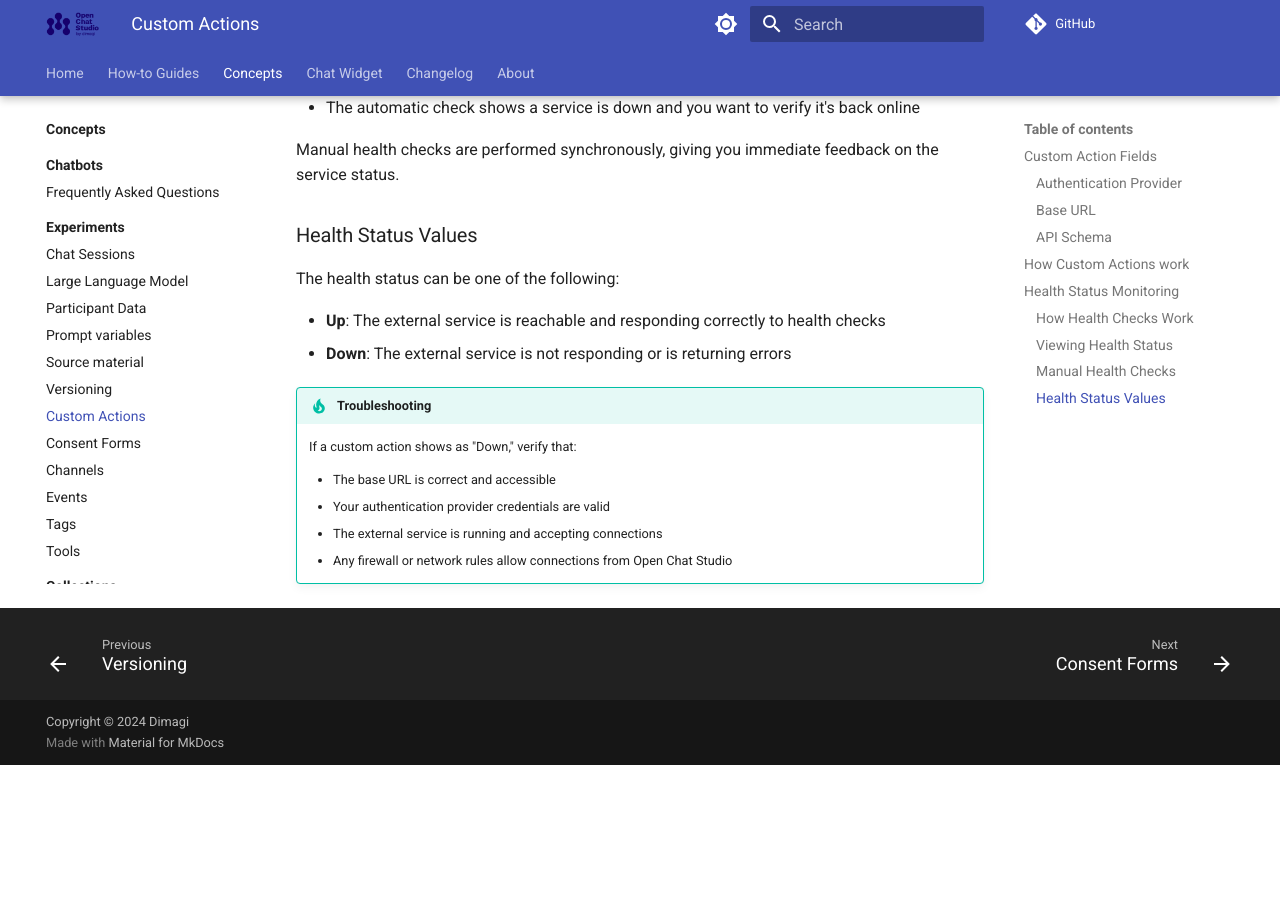
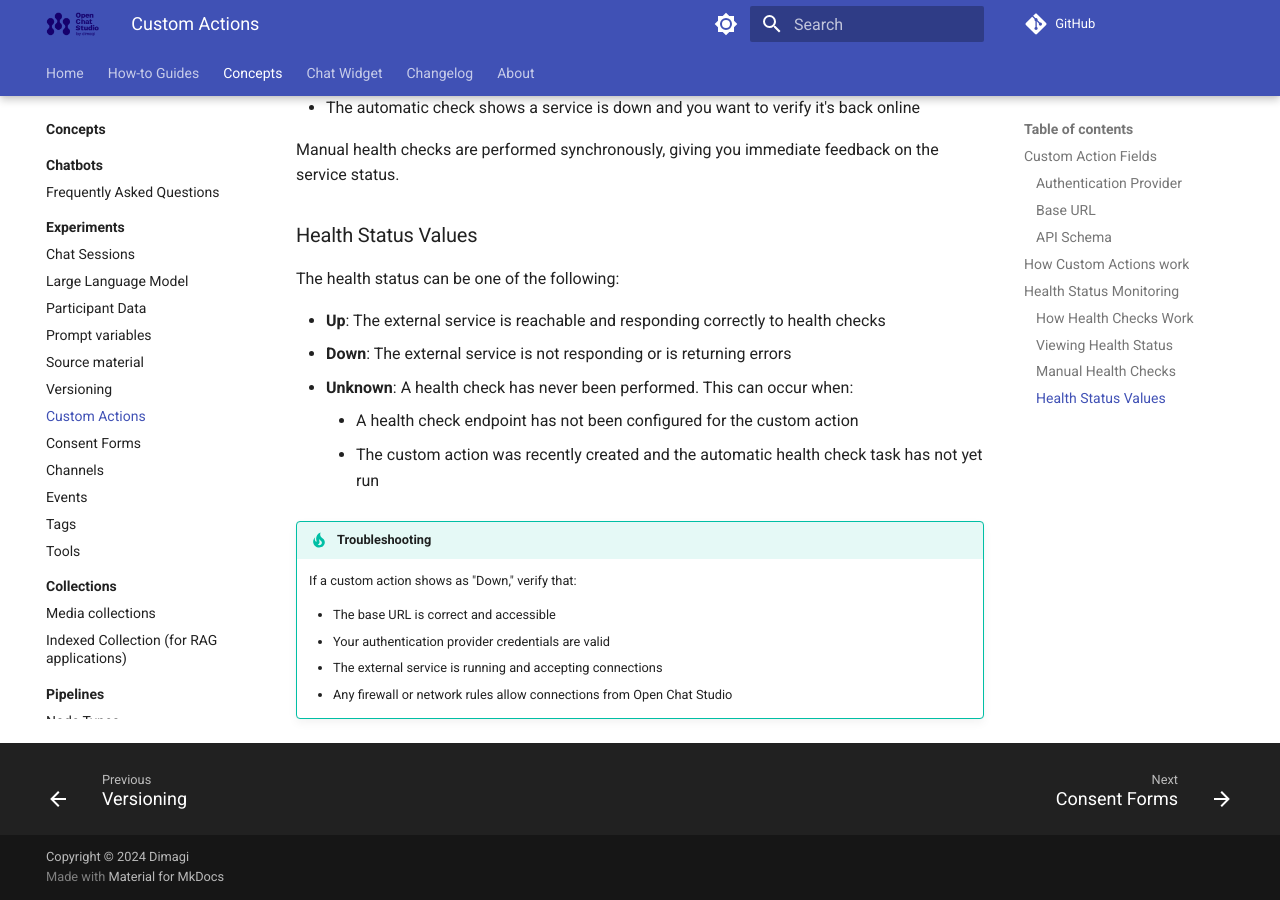
Before and after one commit to dimagi/open-chat-studio-docs, an MkDocs documentation site: the page built from docs/concepts/custom_actions.md, in a window 1280 px wide and 900 px high, scrolled down 2007 px. Built offline with MkDocs 1.6.1 and Material for MkDocs 9.7.7, drawn with Linux system fonts in a browser that asks for light colours; a script that is not in the unit is left out; comment, search, counter and statistics services are not loaded; before the commit the page ends 2772 px from its top, so only the background shows below that.

Commit message:
Add documentation for Unknown health check status
Co-authored-by: SmittieC <64970009+SmittieC@users.noreply.github.com>

```diff
--- a/docs/concepts/custom_actions.md
+++ b/docs/concepts/custom_actions.md
@@ -70,6 +70,9 @@ The health status can be one of the following:
 
 - **Up**: The external service is reachable and responding correctly to health checks
 - **Down**: The external service is not responding or is returning errors
+- **Unknown**: A health check has never been performed. This can occur when:
+    - A health check endpoint has not been configured for the custom action
+    - The custom action was recently created and the automatic health check task has not yet run
 
 !!! tip "Troubleshooting"
     If a custom action shows as "Down," verify that:
```
